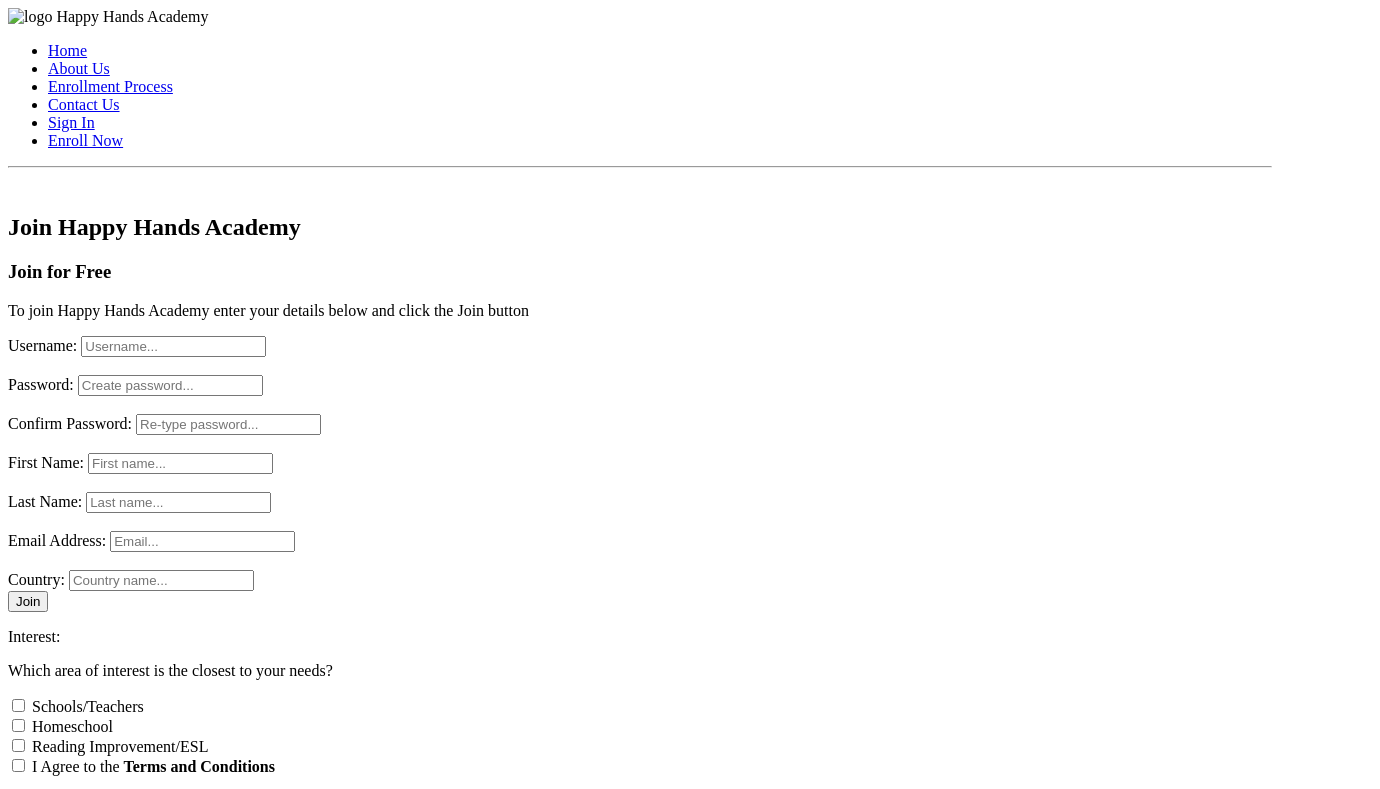
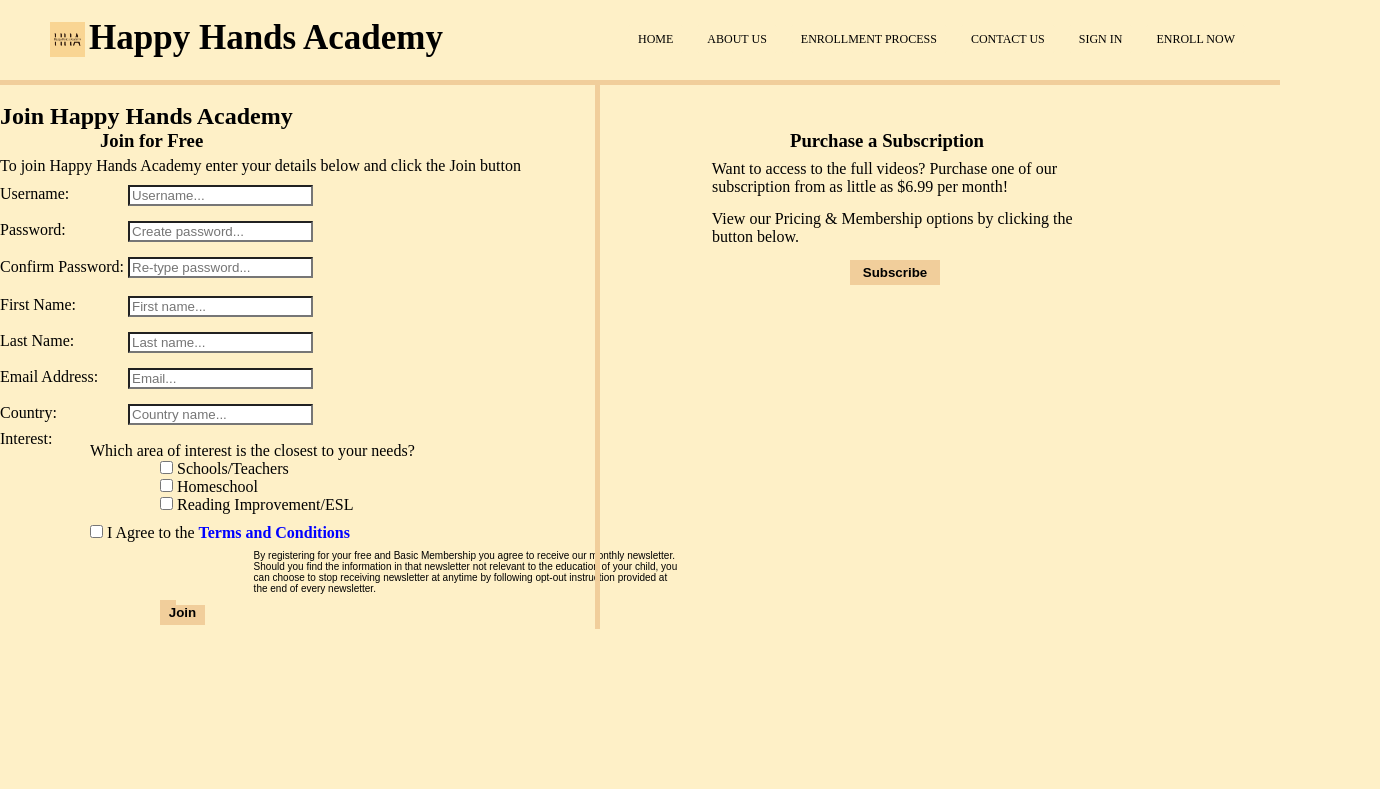
Before and after one commit to hazelnut6/Happy-hands, a plain HTML site: page enroll_now.html in a window 1280 px wide. Shown: the top 789 px of the page, 1380 px wide, since content can reach past the window. Drawn offline with Linux system fonts and the light colour scheme.

Commit message:
fixes links

```diff
--- a/enroll_now.html
+++ b/enroll_now.html
@@ -4,14 +4,14 @@
     <meta charset="UTF-8">
     <meta http-equiv="X-UA-Compatible" content="IE=edge">
     <meta name="viewport" content="width=device-width, initial-scale=1.0">
-    <link rel="stylesheet" href="/CSS/School Web/enroll_now.css">
+    <link rel="stylesheet" href="enroll_now.css">
     <title>Happy Hands Academy</title>
-    <link rel="icon" href="/images/happy-hands-academy-logo 1logo.png" type="png">
+    <link rel="icon" href="/school-web-IMG/happy-hands-academy-logo 1logo.png" type="png">
 </head>
 <body>
     <header>
         <nav>
-            <img src="/images/happy-hands-academy-logo 1logo.png" alt="logo" id="logo" title="Academy Logo">
+            <img src="/school-web-IMG/happy-hands-academy-logo 1logo.png" alt="logo" id="logo" title="Academy Logo">
             <label id="schoolname">Happy Hands Academy</label>
             <ul>
                 <li><a href="home.html" id="home">Home</a></li>
```
